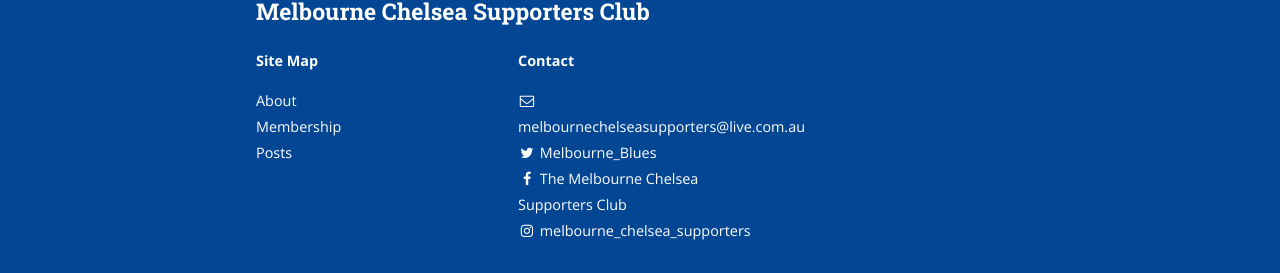
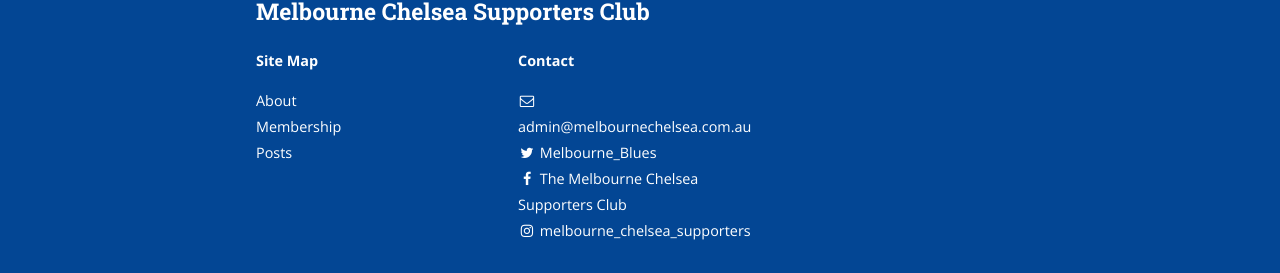
Before and after one commit to Foxh0und/MCSC, a Jekyll site: the page built from index.html, in a window 1280 px wide. Shown: the part 1086-1359 px from the top of the page. Built offline with Jekyll 4.4.1, drawn with Linux system fonts in a browser that asks for light colours; nearby versions of some CDN libraries; the list of posts is cut into pages by our own code; some of the changed lines change nothing that is shown.

Commit message:
Update email

```diff
--- a/_config.yml
+++ b/_config.yml
@@ -10,7 +10,7 @@
 # Site settings
 title: Melbourne Chelsea Supporters Club
 subtitle: "The Home Page of Melbourne Chelsea"
-email: melbournechelseasupporters@live.com.au
+email: admin@melbournechelsea.com.au
 # name: Adam Miritis
 # description: >
 cover: "/assets/header_image.jpg"
@@ -86,6 +86,6 @@
 
     twitter_image: "/assets/logo.png"
 
-    os_repo: "https://github.com/bencentra/centrarium.com"
+    os_repo: "https://github.com/foxh0und/mcsc"
     os_rcs_type: "git"
-    os_src: "git@github.com:bencentra/centrarium.com.git"
+    os_src: "git@github.com:foxh0und/mcsc.com.git"
```
